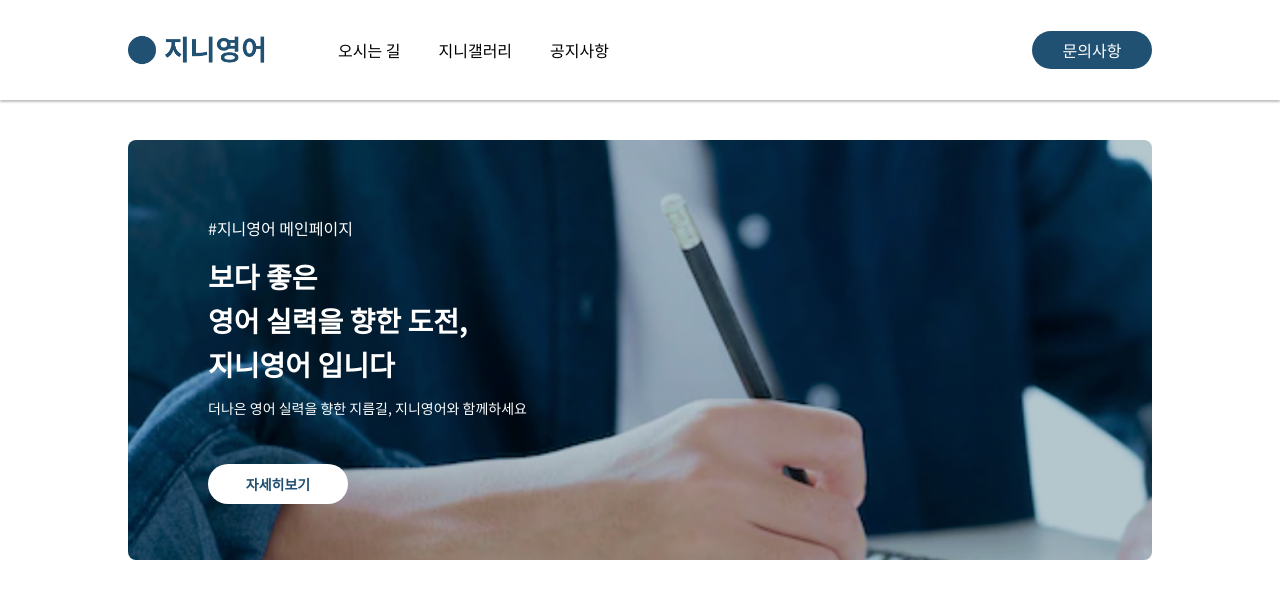
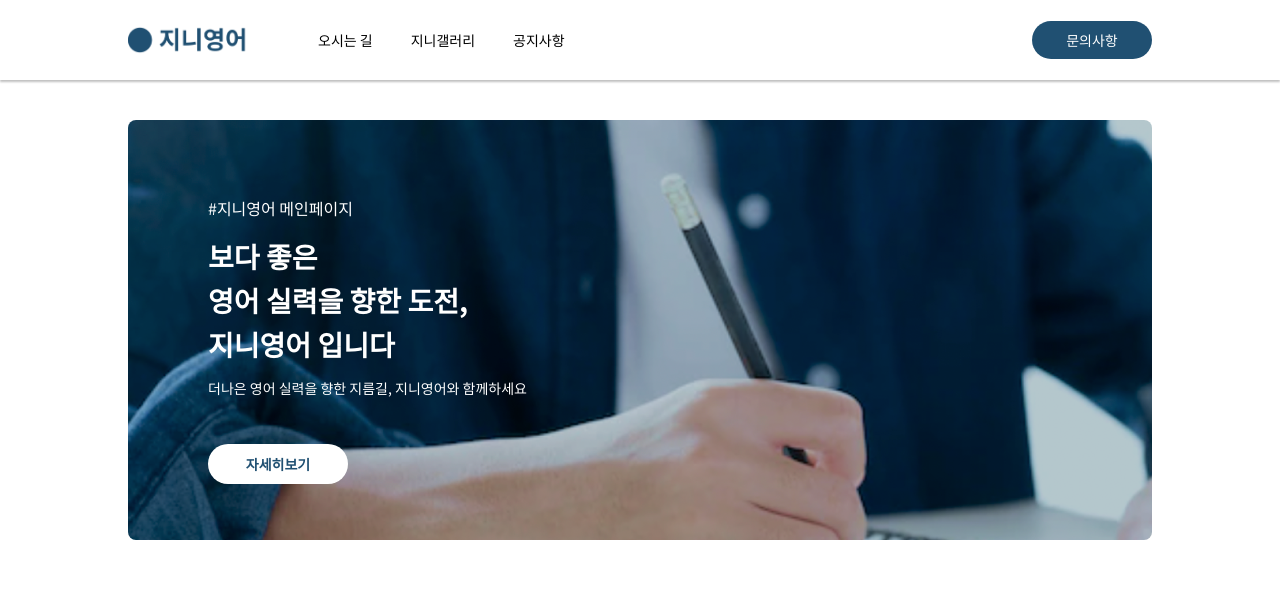
Before and after one commit to Team-Sticker/GenieEng-FrontEnd, a Next.js app: page / in a window 1280 px wide. Shown: the top 598 px of the page. Built offline with nearby package versions, Linux system fonts and the light colour scheme.

Commit message:
[REFAC] header

```diff
--- a/components/common/header.tsx
+++ b/components/common/header.tsx
@@ -21,7 +21,7 @@ export default function Header() {
 
 const Container = styled.div`
   width: 100%;
-  height: 100px;
+  height: 80px;
   display: flex;
   align-items: center;
   justify-content: center;
@@ -41,7 +41,7 @@ const Frame = styled.div`
   justify-content: flex-start;
 `;
 const Image = styled.img`
-  width: 140px;
+  width: 120px;
 `;
 const TextBox = styled.div`
   gap: 38px;
@@ -50,7 +50,7 @@ const TextBox = styled.div`
   justify-content: flex-start;
 `;
 const Text = styled.div`
-  font-size: 16px;
+  font-size: 14px;
   font-weight: 500;
 `;
 const Button = styled.button`
@@ -58,7 +58,7 @@ const Button = styled.button`
   height: 38px;
   border-radius: 20px;
   border: none;
-  font-size: 16px;
+  font-size: 14px;
   color: ${theme.whiteColor};
   background-color: ${theme.mainBlueColor};
 `;
```
